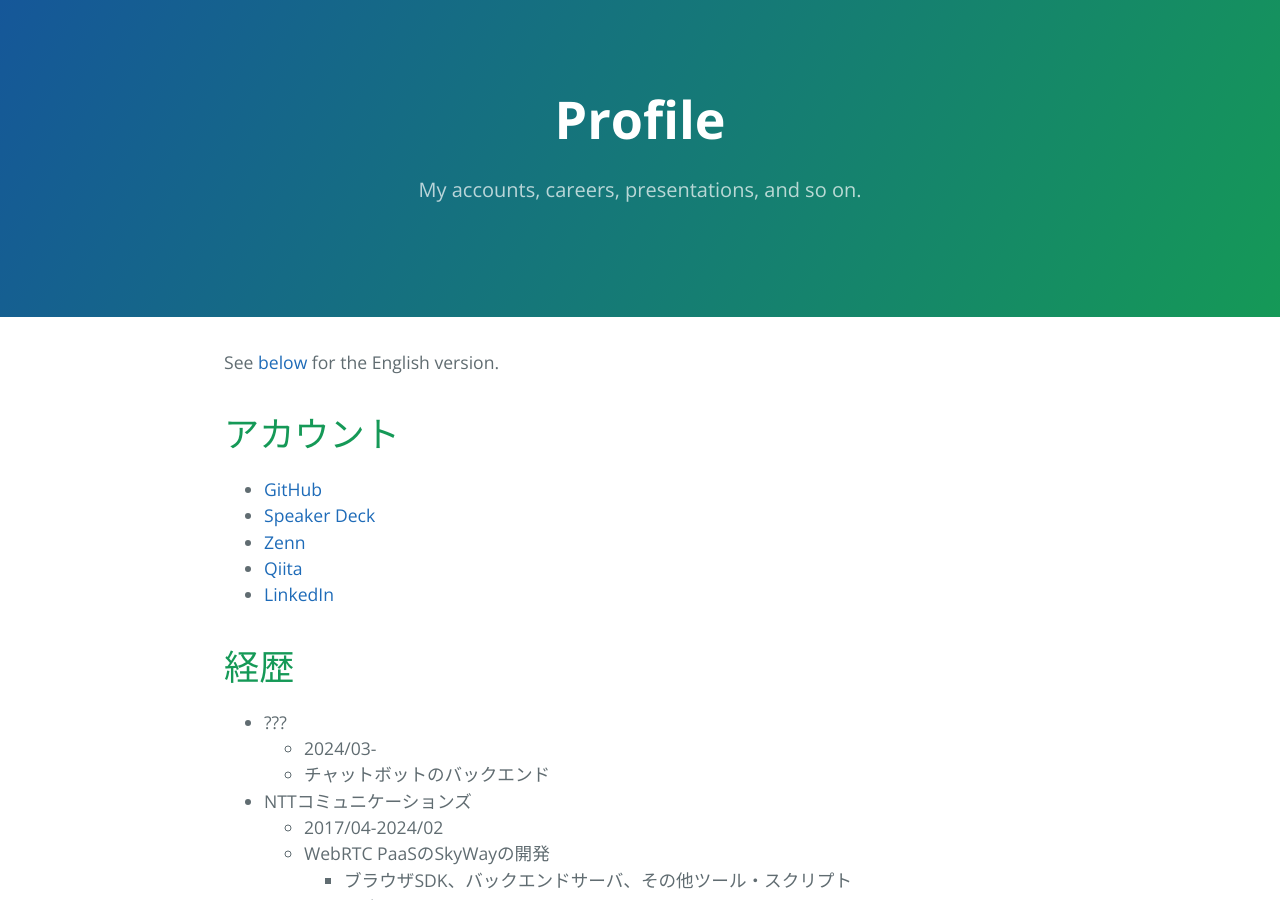
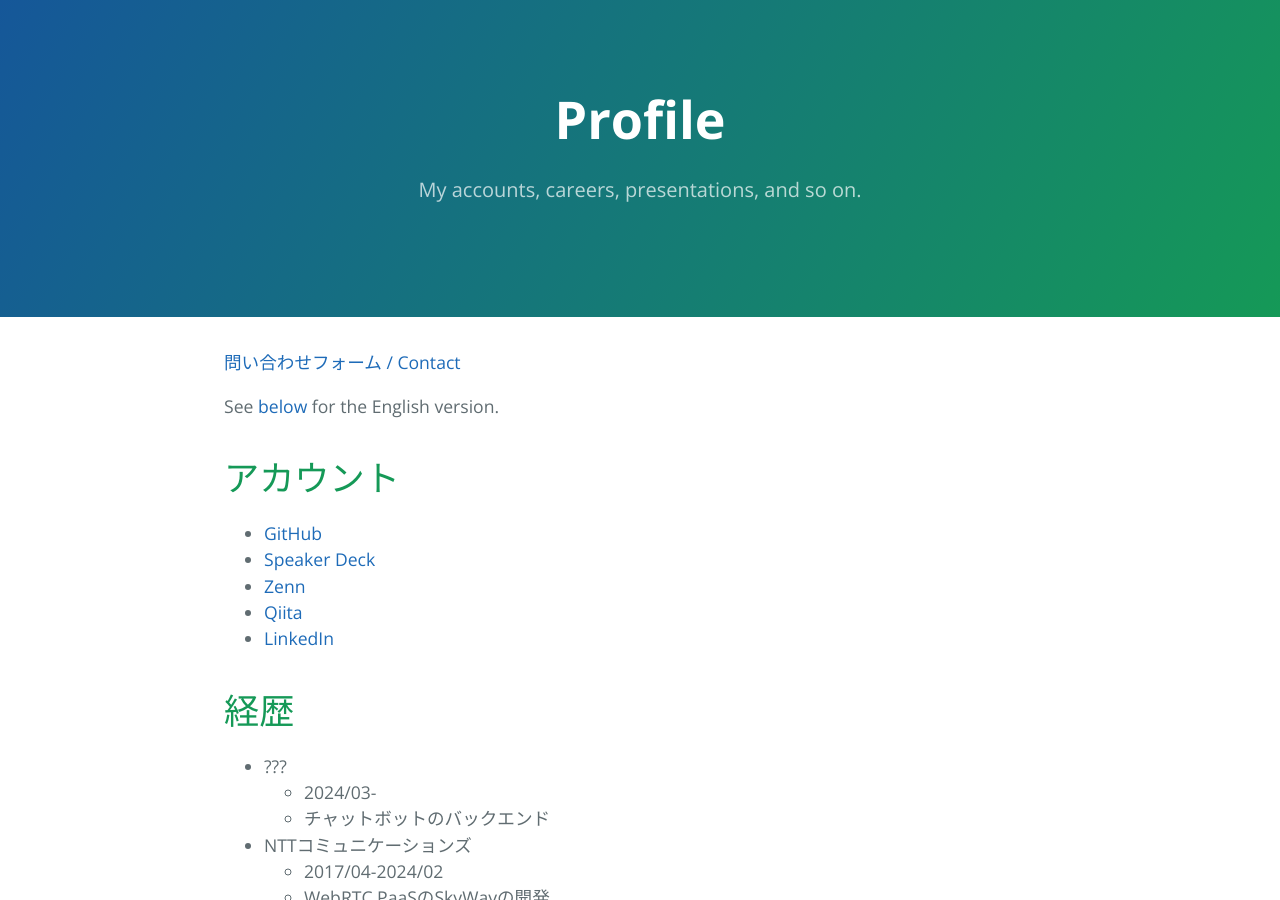
Before and after one commit to y-i/portfolio, a Jekyll site: the page built from src/index.md, in a window 1280 px wide and 900 px high. Built offline with Jekyll 4.4.1, drawn with Linux system fonts in a browser that asks for light colours; our own code applies the rules of GitHub Pages for plain Markdown files.

Commit message:
Add contact form link to profile page
Add contact form link to index.md

```diff
--- a/src/index.md
+++ b/src/index.md
@@ -5,6 +5,8 @@
 # layout: home
 title: Profile
 ---
+
+[問い合わせフォーム / Contact](https://forms.gle/8iV4z8ycXqQRLxKL6)
 
 See [below](#accounts) for the English version.
 
```
